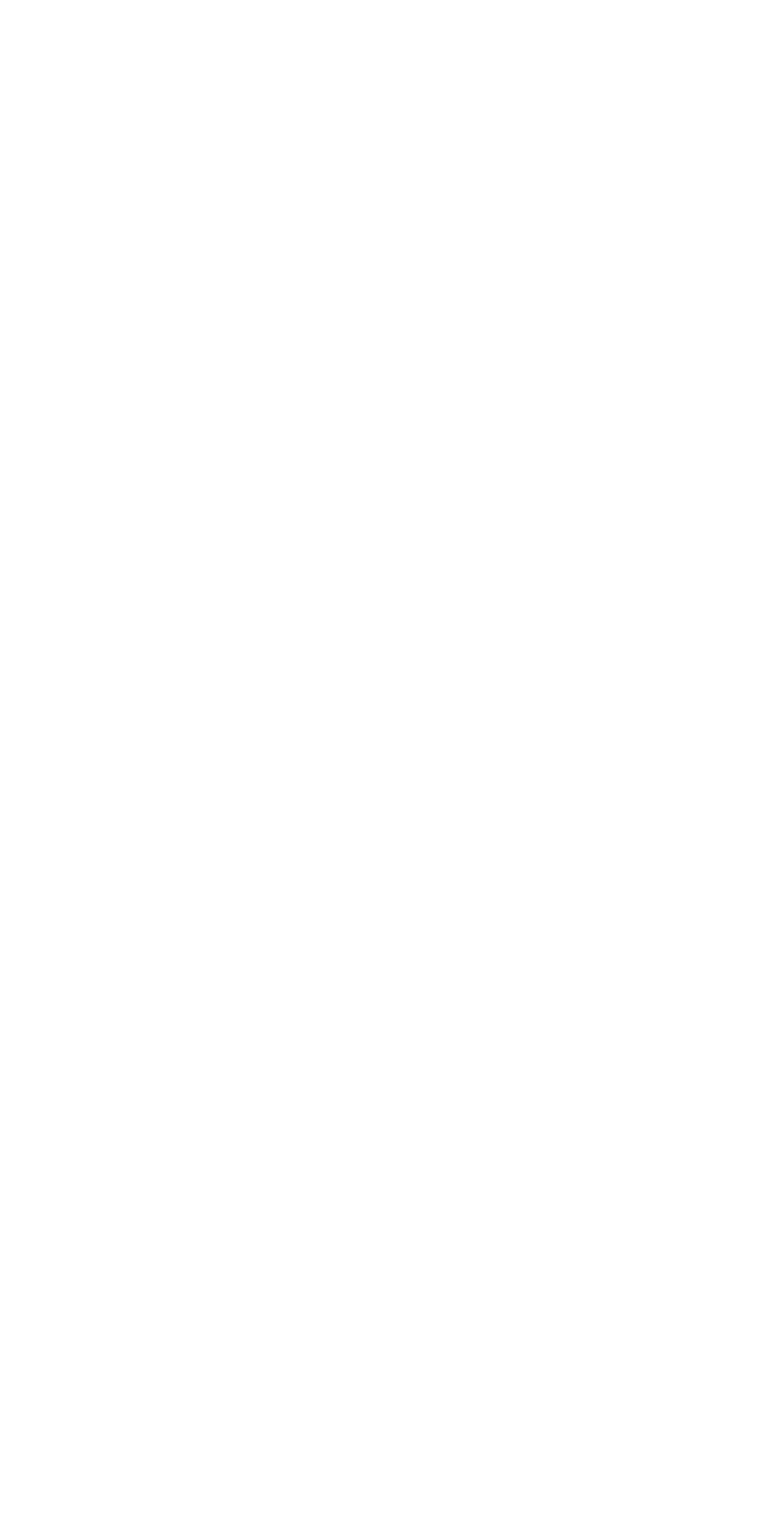
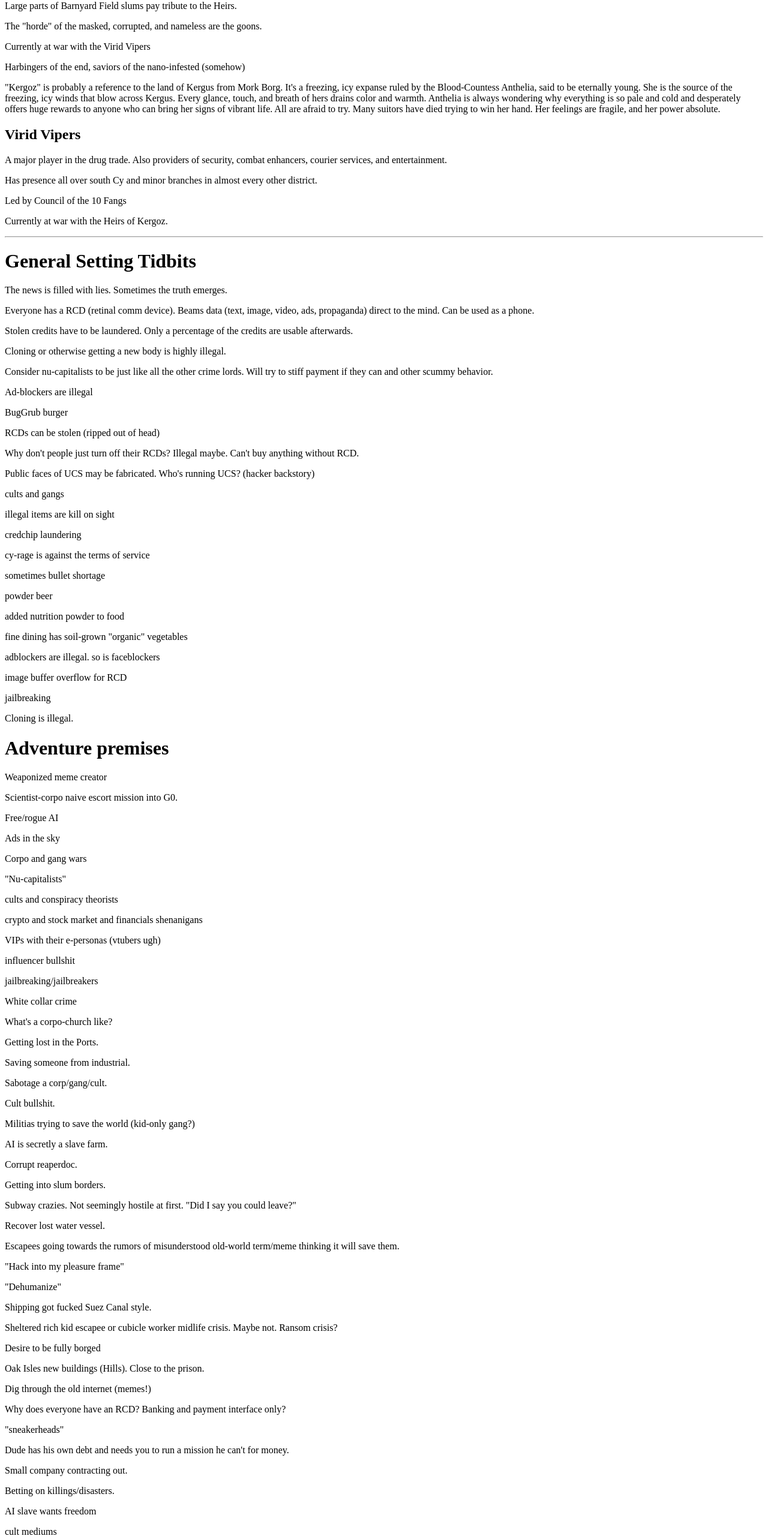
Before and after one commit to RadicalGarlic/safehouse.kim, an Angular app: page /cy_borg in a window 1280 px wide. Before the commit this address led to /. Shown: the part 160-2726 px from the top of the page at 60% size. Before the commit the page ends 800 px from the top, so only its background shows below. Built offline with nearby package versions, Linux system fonts and the light colour scheme.

Commit message:
Add Cy_Borg page

```diff
--- a/src/app/app.routes.ts
+++ b/src/app/app.routes.ts
@@ -3,6 +3,7 @@ import { Routes } from '@angular/router';
 import { HomeComponent } from './home/home.component';
 import { WikiComponent } from './wiki/wiki.component';
 import { WritingTopicsComponent } from './writing-topics/writing-topics.component';
+import { CyBorgComponent } from './cy-borg/cy-borg.component';
 
 export const routes: Routes = [
   {
@@ -17,4 +18,8 @@ export const routes: Routes = [
     path: 'writing-topics',
     component: WritingTopicsComponent,
   },
+  {
+    path: 'cy_borg',
+    component: CyBorgComponent,
+  },
 ];
--- /dev/null
+++ b/src/app/cy-borg/cy-borg.component.html
@@ -0,0 +1,115 @@
+<div>
+  <h1 id="gangs">Gangs</h1>
+  <div>
+    <h2>Heirs of Kergoz</h2>
+    <p>Nano worship, death</p>
+    <p>Large parts of Barnyard Field slums pay tribute to the Heirs.</p>
+    <p>The "horde" of the masked, corrupted, and nameless are the goons.</p>
+    <p>Currently at war with the Virid Vipers</p>
+    <p>Harbingers of the end, saviors of the nano-infested (somehow)</p>
+    <p>"Kergoz" is probably a reference to the land of Kergus from Mork Borg. It's a freezing, icy expanse ruled by the Blood-Countess Anthelia, said to be eternally young. She is the source of the freezing, icy winds that blow across Kergus. Every glance, touch, and breath of hers drains color and warmth. Anthelia is always wondering why everything is so pale and cold and desperately offers huge rewards to anyone who can bring her signs of vibrant life. All are afraid to try. Many suitors have died trying to win her hand. Her feelings are fragile, and her power absolute.</p>
+  </div>
+  <div>
+    <h2>Virid Vipers</h2>
+    <p>A major player in the drug trade. Also providers of security, combat enhancers, courier services, and entertainment.</p>
+    <p>Has presence all over south Cy and minor branches in almost every other district.</p>
+    <p>Led by Council of the 10 Fangs</p>
+    <p>Currently at war with the Heirs of Kergoz.</p>
+  </div>
+</div>
+<hr>
+<div>
+  <h1>General Setting Tidbits</h1>
+  <p>The news is filled with lies. Sometimes the truth emerges.</p>
+  <p>Everyone has a RCD (retinal comm device). Beams data (text, image, video, ads, propaganda) direct to the mind. Can be used as a phone.</p>
+  <p>Stolen credits have to be laundered. Only a percentage of the credits are usable afterwards.</p>
+  <p>Cloning or otherwise getting a new body is highly illegal.</p>
+  <p>Consider nu-capitalists to be just like all the other crime lords. Will try to stiff payment if they can and other scummy behavior.</p>
+  <p>Ad-blockers are illegal</p>
+  <p>BugGrub burger</p>
+  <p>RCDs can be stolen (ripped out of head)</p>
+  <p>Why don't people just turn off their RCDs? Illegal maybe. Can't buy anything without RCD.</p>
+  <p>Public faces of UCS may be fabricated. Who's running UCS? (hacker backstory)</p>
+  <p>cults and gangs</p>
+  <p>illegal items are kill on sight</p>
+  <p>credchip laundering</p>
+  <p>cy-rage is against the terms of service</p>
+  <p>sometimes bullet shortage</p>
+  <p>powder beer</p>
+  <p>added nutrition powder to food</p>
+  <p>fine dining has soil-grown "organic" vegetables</p>
+  <p>adblockers are illegal. so is faceblockers</p>
+  <p>image buffer overflow for RCD</p>
+  <p>jailbreaking</p>
+  <p>Cloning is illegal.</p>
+</div>
+<div>
+  <h1>Adventure premises</h1>
+  <p>Weaponized meme creator</p>
+  <p>Scientist-corpo naive escort mission into G0.</p>
+  <p>Free/rogue AI</p>
+  <p>Ads in the sky</p>
+  <p>Corpo and gang wars</p>
+  <p>"Nu-capitalists"</p>
+  <p>cults and conspiracy theorists</p>
+  <p>crypto and stock market and financials shenanigans</p>
+  <p>VIPs with their e-personas (vtubers ugh)</p>
+  <p>influencer bullshit</p>
+  <p>jailbreaking/jailbreakers</p>
+  <p>White collar crime</p>
+  <p>What's a corpo-church like?</p>
+  <p>Getting lost in the Ports.</p>
+  <p>Saving someone from industrial.</p>
+  <p>Sabotage a corp/gang/cult.</p>
+  <p>Cult bullshit.</p>
+  <p>Militias trying to save the world (kid-only gang?)</p>
+  <p>AI is secretly a slave farm.</p>
+  <p>Corrupt reaperdoc.</p>
+  <p>Getting into slum borders.</p>
+  <p>Subway crazies. Not seemingly hostile at first. "Did I say you could leave?"</p>
+  <p>Recover lost water vessel.</p>
+  <p>Escapees going towards the rumors of misunderstood old-world term/meme thinking it will save them.</p>
+  <p>"Hack into my pleasure frame"</p>
+  <p>"Dehumanize"</p>
+  <p>Shipping got fucked Suez Canal style.</p>
+  <p>Sheltered rich kid escapee or cubicle worker midlife crisis. Maybe not. Ransom crisis?</p>
+  <p>Desire to be fully borged</p>
+  <p>Oak Isles new buildings (Hills). Close to the prison.</p>
+  <p>Dig through the old internet (memes!)</p>
+  <p>Why does everyone have an RCD? Banking and payment interface only?</p>
+  <p>"sneakerheads"</p>
+  <p>Dude has his own debt and needs you to run a mission he can't for money.</p>
+  <p>Small company contracting out.</p>
+  <p>Betting on killings/disasters.</p>
+  <p>AI slave wants freedom</p>
+  <p>cult mediums</p>
+  <p>all building their own kingdoms and armies</p>
+  <p>Manufactured plague/shortages/gouging, or is it?</p>
+  <p>Coffee shops and small shops with illegal businesses in the back</p>
+  <p>Bounties paid for kill, bystander casualties not really concerned about that</p>
+  <p>Destroy an annoying ad</p>
+  <p>Reward is entry into an exclusive club</p>
+  <p>snuff murderstreams squidgame</p>
+  <p>past events turned into memes/games</p>
+  <p>privacy scandal</p>
+  <p>Making rent</p>
+  <p>Submarine housing scandals</p>
+  <p>Sporting events</p>
+  <p>Real estate conspiracies</p>
+  <p>High-power execs into snuff</p>
+  <p>Job is just a front for experimentation</p>
+  <p>AI seeking to be free.</p>
+  <p>Ghost kitchens</p>
+  <p>Influencers</p>
+  <p>Porn somethings</p>
+  <p>Hit job on up-and-coming creatives/employees/whatever</p>
+  <p>one of the last bits of unspoiled nature (nano-powered?)</p>
+  <p>kill-drones</p>
+  <p>why not just unplug RCD?</p>
+  <p>AIs merge into Mork Borg basilisk</p>
+  <p>homeless zone, double-cross</p>
+  <p>prison break, bounty hunter kill free-for-all</p>
+  <p>terms of service deadly breaches</p>
+  <p>nintendo death-squads</p>
+  <p>blockade run</p>
+</div>
```
Also changed, not shown: src/app/cy-borg/cy-borg.component.ts (added, +12 -0 lines), src/app/cy-borg/cy-borg.component.scss (added), 1 other file (tests, documents, lock files or other folders).
